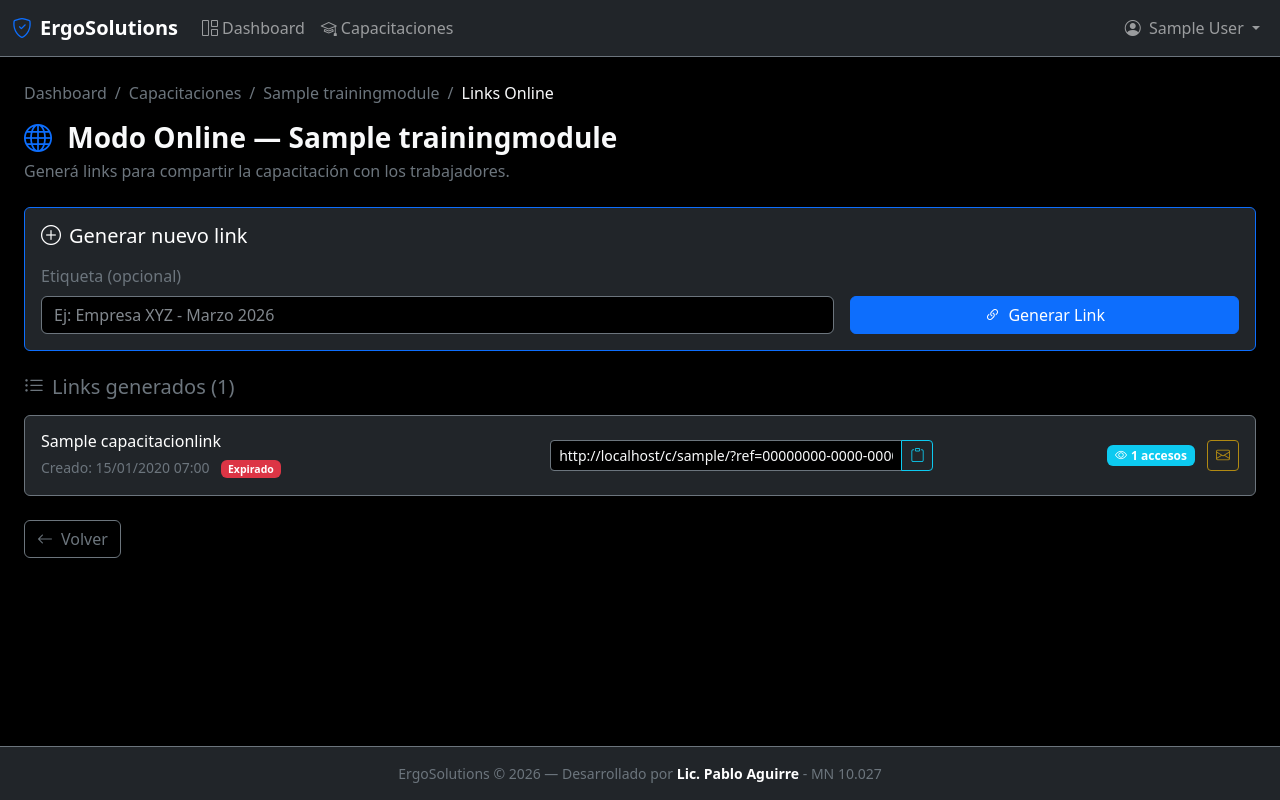
After one commit to praguirre/ergocapacitacion, a Django app: a page that uses templates/dashboard/online_links.html in a window 1280 px wide. The commit adds this page. Run offline with Django 5.2, Linux system fonts and the light colour scheme; a user stored in the database is signed in; tables that the repository leaves empty hold one stand-in row (values such as "Sample post"); parts of the project's set-up code (start-up, migrations or seed data) failed here and were passed over; some libraries are stand-ins or nearby versions.

Commit message:
Commit 23: Generación y copia de links de capacitaciones
- Vista para generar nuevo CapacitacionLink con etiqueta
- UI mostrando el link generado con URL completa
- Botón 'Copiar' con JavaScript Clipboard API
- Feedback visual al copiar (ícono check)
- Historial de links generados con stats de accesos
- Botón para compartir por email (placeholder para Commit 24)

```diff
--- a/apps/dashboard/urls.py
+++ b/apps/dashboard/urls.py
@@ -1,18 +1,20 @@
 # apps/dashboard/urls.py
 # ============================================================================
-# COMMIT 15-17: URLs del dashboard de profesionales
+# COMMIT 15-23: URLs del dashboard de profesionales
 # ============================================================================
 
 from django.urls import include, path
 
 from . import views
 
-app_name = "dashboard"
+app_name = 'dashboard'
 
 urlpatterns = [
-    path("", views.home, name="home"),
-    path("capacitaciones/", views.capacitaciones_menu, name="capacitaciones_menu"),
-    path("capacitaciones/<slug:module_slug>/", views.modalidad_selector, name="modalidad_selector"),
-    path("presencial/", include("apps.presencial.urls")),
-    path("perfil/", views.profile, name="profile"),
+    path('', views.home, name='home'),
+    path('capacitaciones/', views.capacitaciones_menu, name='capacitaciones_menu'),
+    path('capacitaciones/<slug:module_slug>/', views.modalidad_selector, name='modalidad_selector'),
+    path('capacitaciones/<slug:module_slug>/links/', views.online_links, name='online_links'),
+    path('capacitaciones/<slug:module_slug>/links/generar/', views.generate_link, name='generate_link'),
+    path('presencial/', include('apps.presencial.urls')),
+    path('perfil/', views.profile, name='profile'),
 ]
--- a/apps/dashboard/views.py
+++ b/apps/dashboard/views.py
@@ -1,14 +1,16 @@
 # apps/dashboard/views.py
 # ============================================================================
-# COMMIT 15-17: Dashboard, Menu y Selector de Modalidad
+# COMMIT 15-23: Dashboard, Capacitaciones y Links Online
 # ============================================================================
 
+from django.contrib import messages
 from django.contrib.auth.decorators import login_required
-from django.shortcuts import get_object_or_404, render
+from django.shortcuts import get_object_or_404, redirect, render
+from django.views.decorators.http import require_POST
 
 from apps.accounts.decorators import professional_required
-from apps.training.models import TrainingModule
 from apps.presencial.models import PresencialSession
+from apps.training.models import CapacitacionLink, TrainingModule
 
 
 @login_required
@@ -49,13 +51,6 @@ def capacitaciones_menu(request):
 
 @login_required
 @professional_required
-def profile(request):
-    """Perfil del profesional (placeholder - se completa en Commit 26)."""
-    return render(request, "dashboard/profile.html")
-
-
-@login_required
-@professional_required
 def modalidad_selector(request, module_slug):
     """
     Selector de modalidad: Presencial u Online.
@@ -65,3 +60,49 @@ def modalidad_selector(request, module_slug):
     return render(request, "dashboard/modalidad_selector.html", {
         "module": module,
     })
+
+
+@login_required
+@professional_required
+def online_links(request, module_slug):
+    """
+    Gestión de links para una capacitación online.
+    Lista links existentes y permite crear nuevos.
+    """
+    module = get_object_or_404(TrainingModule, slug=module_slug, is_active=True)
+
+    links = CapacitacionLink.objects.filter(
+        module=module,
+        created_by=request.user,
+    ).order_by("-created_at")
+
+    return render(request, "dashboard/online_links.html", {
+        "module": module,
+        "links": links,
+    })
+
+
+@login_required
+@professional_required
+@require_POST
+def generate_link(request, module_slug):
+    """Genera un nuevo link de capacitación."""
+    module = get_object_or_404(TrainingModule, slug=module_slug, is_active=True)
+
+    label = request.POST.get("label", "").strip()
+
+    CapacitacionLink.objects.create(
+        module=module,
+        created_by=request.user,
+        label=label,
+    )
+
+    messages.success(request, "Link generado exitosamente.")
+    return redirect("dashboard:online_links", module_slug=module_slug)
+
+
+@login_required
+@professional_required
+def profile(request):
+    """Perfil del profesional (placeholder - se completa en Commit 26)."""
+    return render(request, "dashboard/profile.html")
--- a/templates/dashboard/modalidad_selector.html
+++ b/templates/dashboard/modalidad_selector.html
@@ -57,7 +57,7 @@
 
         <!-- Online -->
         <div class="col-md-6 col-lg-5">
-            <a href="#" class="text-decoration-none" aria-label="Modo online disponible en próximos commits">
+            <a href="{% url 'dashboard:online_links' module.slug %}" class="text-decoration-none">
                 <div class="card modality-card online bg-dark border-secondary h-100">
                     <div class="card-body text-center py-5 px-4">
                         <i class="bi bi-globe display-3 text-primary mb-3"></i>
--- /dev/null
+++ b/templates/dashboard/online_links.html
@@ -0,0 +1,136 @@
+{% extends "base_dashboard.html" %}
+
+{% block title %}Links Online - {{ module.title }} - ErgoSolutions{% endblock %}
+
+{% block content %}
+<div class="container-fluid py-4 px-4">
+
+    <!-- Breadcrumb -->
+    <nav aria-label="breadcrumb" class="mb-3">
+        <ol class="breadcrumb breadcrumb-dark">
+            <li class="breadcrumb-item"><a href="{% url 'dashboard:home' %}">Dashboard</a></li>
+            <li class="breadcrumb-item"><a href="{% url 'dashboard:capacitaciones_menu' %}">Capacitaciones</a></li>
+            <li class="breadcrumb-item">
+                <a href="{% url 'dashboard:modalidad_selector' module.slug %}">{{ module.title }}</a>
+            </li>
+            <li class="breadcrumb-item active">Links Online</li>
+        </ol>
+    </nav>
+
+    <!-- Header -->
+    <div class="d-flex justify-content-between align-items-center mb-4">
+        <div>
+            <h3 class="fw-bold mb-1">
+                <i class="bi bi-globe me-2 text-primary"></i>
+                Modo Online — {{ module.title }}
+            </h3>
+            <p class="text-secondary mb-0">
+                Generá links para compartir la capacitación con los trabajadores.
+            </p>
+        </div>
+    </div>
+
+    <!-- Formulario para crear link -->
+    <div class="card bg-dark border-primary mb-4">
+        <div class="card-body">
+            <h5 class="card-title text-white mb-3">
+                <i class="bi bi-plus-circle me-2"></i>Generar nuevo link
+            </h5>
+            <form method="post" action="{% url 'dashboard:generate_link' module.slug %}" class="row g-3 align-items-end">
+                {% csrf_token %}
+                <div class="col-md-8">
+                    <label class="form-label text-secondary">Etiqueta (opcional)</label>
+                    <input type="text" name="label" class="form-control bg-black text-light border-secondary"
+                           placeholder="Ej: Empresa XYZ - Marzo 2026">
+                </div>
+                <div class="col-md-4">
+                    <button type="submit" class="btn btn-primary w-100">
+                        <i class="bi bi-link-45deg me-2"></i>Generar Link
+                    </button>
+                </div>
+            </form>
+        </div>
+    </div>
+
+    <!-- Lista de links existentes -->
+    <h5 class="text-secondary mb-3">
+        <i class="bi bi-list-ul me-2"></i>Links generados ({{ links.count }})
+    </h5>
+
+    {% for link in links %}
+    <div class="card bg-dark border-secondary mb-3">
+        <div class="card-body">
+            <div class="row align-items-center">
+                <div class="col-md-5">
+                    <h6 class="text-white mb-1">
+                        {% if link.label %}{{ link.label }}{% else %}Link {{ link.id|truncatechars:12 }}{% endif %}
+                    </h6>
+                    <small class="text-secondary">
+                        Creado: {{ link.created_at|date:"d/m/Y H:i" }}
+                        {% if link.is_expired %}
+                            <span class="badge bg-danger ms-2">Expirado</span>
+                        {% elif not link.is_active %}
+                            <span class="badge bg-secondary ms-2">Inactivo</span>
+                        {% else %}
+                            <span class="badge bg-success ms-2">Activo</span>
+                        {% endif %}
+                    </small>
+                </div>
+                <div class="col-md-4">
+                    <div class="input-group input-group-sm">
+                        <input type="text" class="form-control bg-black text-light border-secondary"
+                               value="{{ request.scheme }}://{{ request.get_host }}{{ link.get_absolute_url }}"
+                               readonly id="link-{{ link.id }}">
+                        <button class="btn btn-outline-info" onclick="copyLink('{{ link.id }}')" title="Copiar">
+                            <i class="bi bi-clipboard" id="icon-{{ link.id }}"></i>
+                        </button>
+                    </div>
+                </div>
+                <div class="col-md-3 text-end">
+                    <span class="badge bg-info me-2">
+                        <i class="bi bi-eye me-1"></i>{{ link.access_count }} accesos
+                    </span>
+                    <a href="#"
+                       aria-label="Disponible en próximos commits"
+                       class="btn btn-sm btn-outline-warning disabled" title="Enviar por email">
+                        <i class="bi bi-envelope"></i>
+                    </a>
+                </div>
+            </div>
+        </div>
+    </div>
+    {% empty %}
+    <div class="alert alert-info">
+        <i class="bi bi-info-circle me-2"></i>
+        No hay links generados para esta capacitación. Creá uno arriba.
+    </div>
+    {% endfor %}
+
+    <!-- Volver -->
+    <div class="mt-4">
+        <a href="{% url 'dashboard:modalidad_selector' module.slug %}" class="btn btn-outline-secondary">
+            <i class="bi bi-arrow-left me-2"></i>Volver
+        </a>
+    </div>
+
+</div>
+{% endblock %}
+
+{% block extra_js %}
+<script>
+function copyLink(linkId) {
+    const input = document.getElementById('link-' + linkId);
+    const icon = document.getElementById('icon-' + linkId);
+
+    navigator.clipboard.writeText(input.value).then(() => {
+        icon.className = 'bi bi-clipboard-check text-success';
+        setTimeout(() => { icon.className = 'bi bi-clipboard'; }, 2000);
+    }).catch(() => {
+        input.select();
+        document.execCommand('copy');
+        icon.className = 'bi bi-clipboard-check text-success';
+        setTimeout(() => { icon.className = 'bi bi-clipboard'; }, 2000);
+    });
+}
+</script>
+{% endblock %}
```
